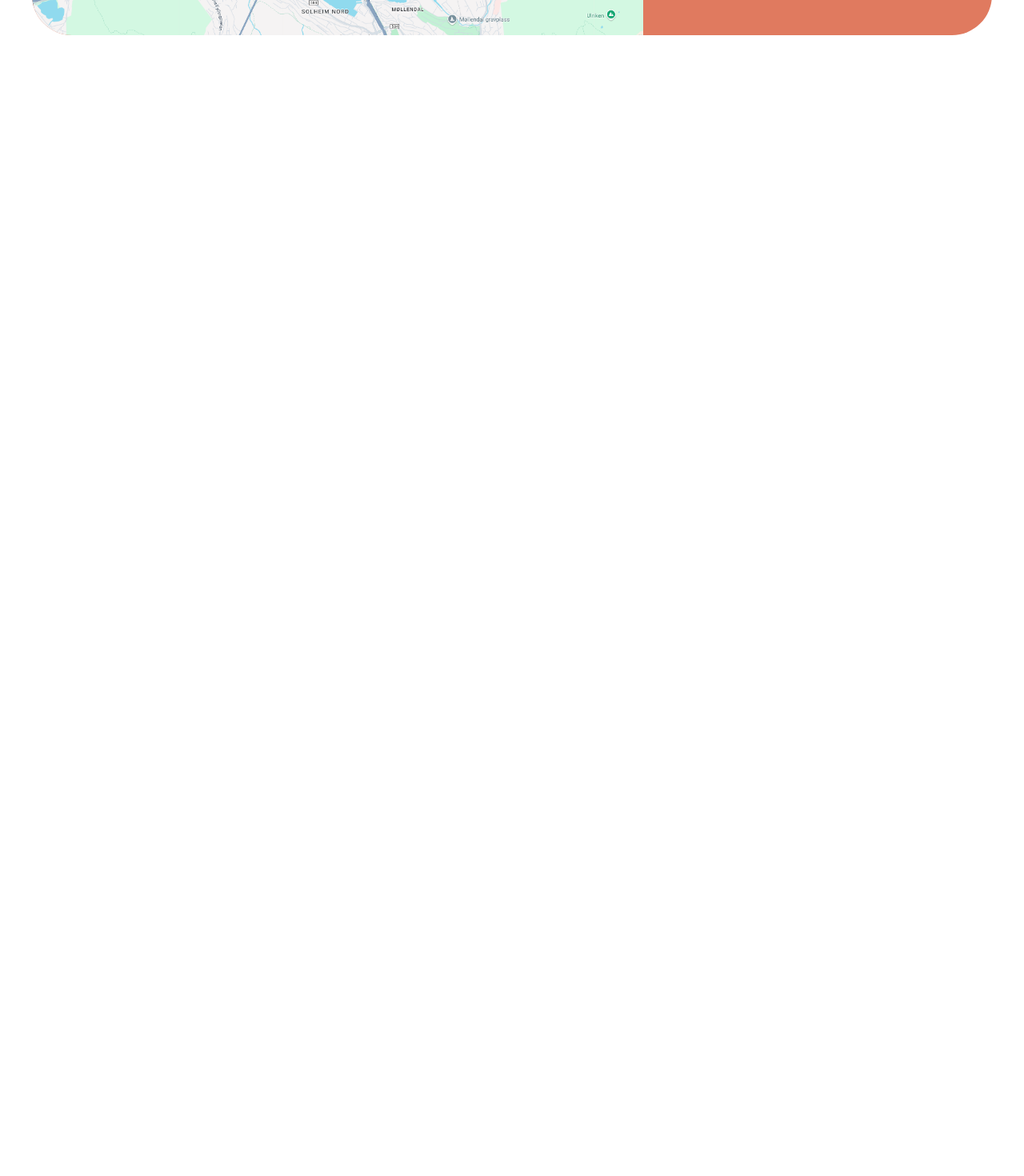
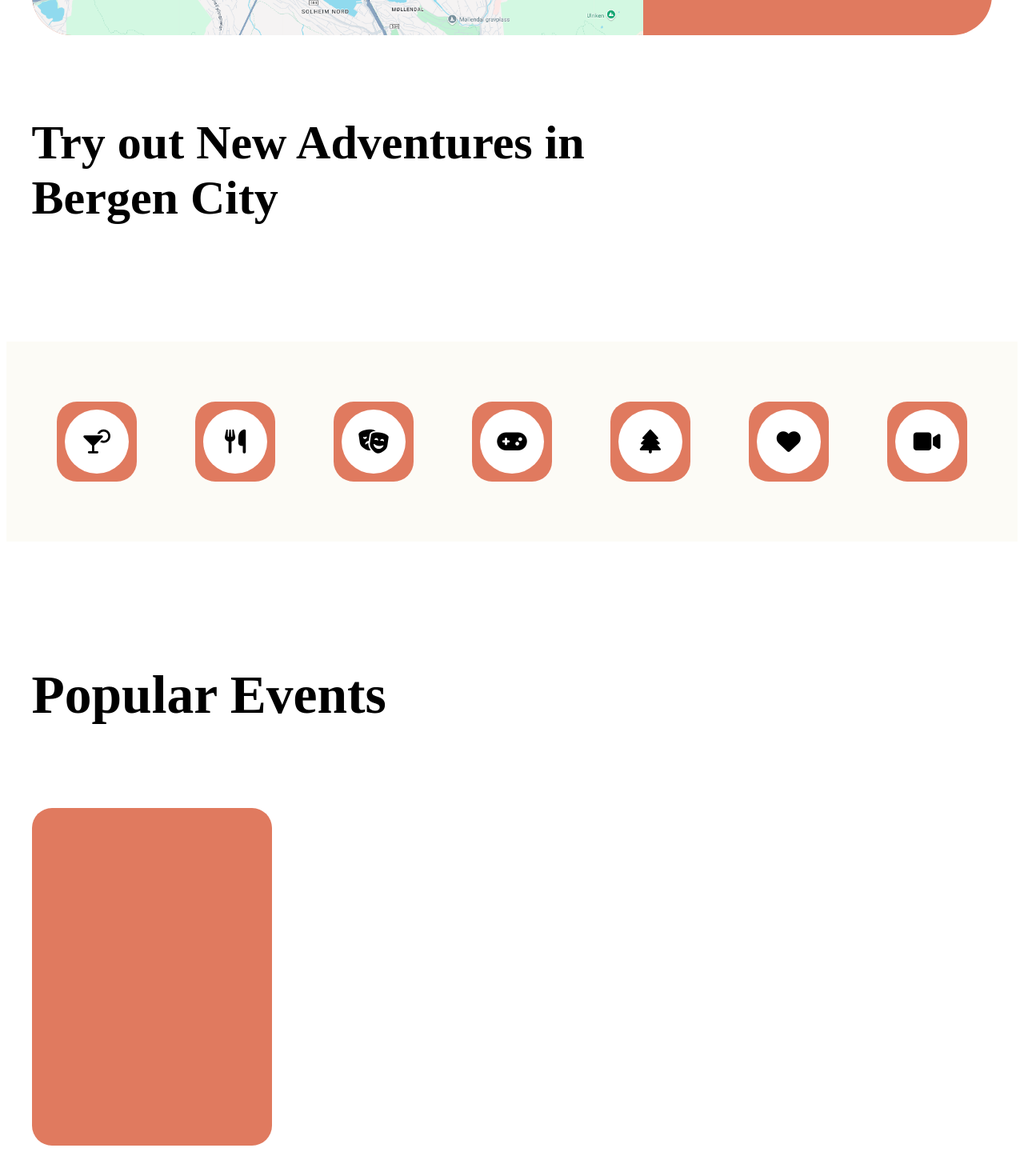
Before and after one commit to werivik/Agency2, a React (Vite) app: page / in a window 1280 px wide. Shown: the part 1206-2676 px from the top of the page at 80% size. Before the commit the page ends 1718 px from the top, so only its background shows below. Built offline with nearby package versions, Linux system fonts and the light colour scheme.

Commit message:
Home: Popular Event List

```diff
--- a/src/pages/Home/Home.js
+++ b/src/pages/Home/Home.js
@@ -46,10 +46,64 @@ const Home = () => {
                 </div>
             </section>
 
-            <section className={styles.filterSection}>
+            <section className={styles.tagSection}>
+                <div className={styles.tagTitle}>
+                    <h2>Try out New Adventures in <br></br>Bergen City</h2>
+                </div>
+                <div className={styles.tagContent}>
+                    <div className={styles.tagList}>
+                        <div className={styles.tagBorder}>
+                            <div className={styles.tagInside}>
+                                <i class="fa-solid fa-martini-glass-citrus"></i>
+                            </div>
+                        </div>
+                        <div className={styles.tagBorder}>
+                            <div className={styles.tagInside}>
+                                <i class="fa-solid fa-utensils"></i>
+                            </div>
+                        </div>
+                        <div className={styles.tagBorder}>
+                            <div className={styles.tagInside}>
+                                <i class="fa-solid fa-masks-theater"></i>
+                            </div>
+                        </div>
+                        <div className={styles.tagBorder}>
+                            <div className={styles.tagInside}>
+                                <i class="fa-solid fa-gamepad"></i>
+                            </div>
+                        </div>
+                        <div className={styles.tagBorder}>
+                            <div className={styles.tagInside}>
+                                <i class="fa-solid fa-tree"></i>
+                            </div>
+                        </div>
+                        <div className={styles.tagBorder}>
+                            <div className={styles.tagInside}>
+                                <i class="fa-solid fa-heart"></i>
+                            </div>
+                        </div>
+                        <div className={styles.tagBorder}>
+                            <div className={styles.tagInside}>
+                                <i class="fa-solid fa-video"></i>
+                            </div>
+                        </div>
+                    </div>
+                </div>
             </section>
 
             <section className={styles.eventSection}>
+                <div className={styles.eventBorder}>
+                    <div className={styles.eventSectionTitle}>
+                        <h2>Popular Events</h2>
+                    </div>
+                    <div className={styles.eventContent}>
+                        <div className={styles.popularEvent}>
+                            <div className={styles.peTime}></div>
+                        </div>
+                        <div className={styles.PopularEvent}>
+                        </div>
+                    </div>
+                </div>
             </section>
 
         </div>
--- a/src/pages/Home/Home.module.css
+++ b/src/pages/Home/Home.module.css
@@ -1,7 +1,6 @@
 .homeSections {
     width: 100%;
     height: 100%;
-    min-height: 200vh;
     top: 0;
     left: 0;
     right: 0;
@@ -130,14 +129,112 @@
     flex-direction: column;
 }
 
-.open, .close {
+.mapRightContect .open, .mapRightContect .close {
     font-weight: bold;
 }
 
-.open {
+.mapRightContect .open {
     color: #2B266F;
 }
 
-.close {
+.mapRightContect .close {
     color: #790000;
 }
+
+.tagSection {
+    width: 100%;
+    height: 533px;
+    position: relative;
+    margin-top: 25px;
+    margin-bottom: 50px;
+}
+
+.tagTitle {
+    margin-left: 2.5%;
+    margin-right: 2.5%;
+    font-size: 40px;
+    height: 283px;
+}
+
+.tagContent {
+    width: 100%;
+    background-color: #FCFBF6;
+    height: 250px;
+    position: relative;
+    display: flex;
+    justify-content: center;
+    align-items: center;
+}
+
+.tagList {
+    display: flex;
+    flex-direction: row;
+    width: 90%;
+    justify-content: space-between;
+}
+
+.tagBorder {
+    width: 100px;
+    height: 100px;
+    background-color: #E07A5F;
+    border-radius: 25px;
+    display: flex;
+    justify-content: center;
+    align-items: center;
+    transition: 0.25s;
+}
+
+.tagBorder:hover {
+    transition: 0.25s;
+    background-color: #2B266F;
+    cursor: pointer;
+}
+
+.tagInside {
+    background-color: white;
+    width: 80px;
+    height: 80px;
+    border-radius: 999px;
+    display: flex;
+    justify-content: center;
+    align-items: center;
+}
+
+.tagInside i {
+    font-size: 30px;
+}
+
+.eventSection {
+    margin-bottom: 100px;
+    height: 100%;
+    width: 100%;
+    position: relative;
+    display: flex;
+    justify-content: center;
+}
+
+.eventBorder {
+    width: 95%;
+    height: 100%;
+    position: relative;
+}
+
+.eventSectionTitle {
+    display: flex;
+    align-items: center;
+    font-size: 45px;
+    height: 283px;
+}
+
+.eventContent {
+    width: 100%;
+    height: 100%;
+    position: relative;
+}
+
+.PopularEvent {
+    width: 300px;
+    height: 422px;
+    background-color: #E07A5F;
+    border-radius: 25px;
+}
```
